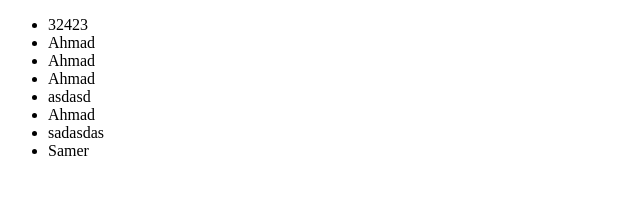
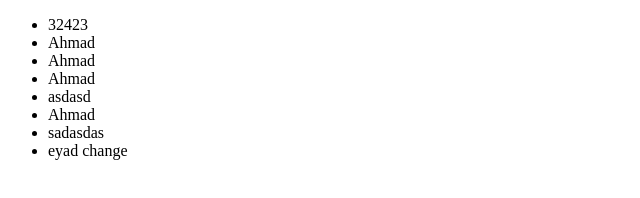
Before and after one commit to eyadsh1991/gittutorial, a plain HTML site: page index.html in a window 1280 px wide. Shown: the full height of the page, 0-640 px from the left. Drawn offline with Linux system fonts and the light colour scheme.

Commit message:
eyad last fix

```diff
--- a/index.html
+++ b/index.html
@@ -13,7 +13,7 @@
 	<li>asdasd</li>
 	<li>Ahmad</li>
 	<li>sadasdas</li>
-	<li>Samer</li>
+	<li>eyad change</li>
 
 
 
```
